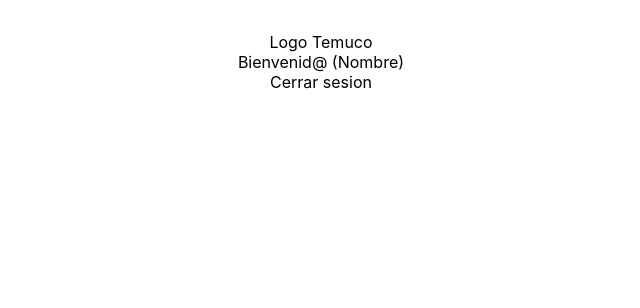
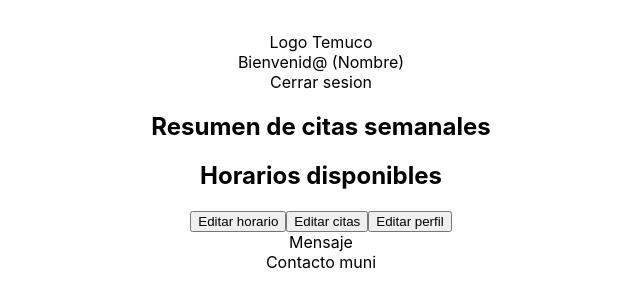
Before and after one commit to anahiadamaco/Taller-III, a React (Create React App) app in the folder frontend/: page / in a window 1280 px wide. Shown: the top 308 px of the page, without its empty margins (319-959 px from the left). Built offline with nearby package versions, Linux system fonts and the light colour scheme.

Commit message:
Pequeño avance

```diff
--- a/frontend/src/component/prestador_servicio/Home.jsx
+++ b/frontend/src/component/prestador_servicio/Home.jsx
@@ -3,12 +3,34 @@ import React from 'react';
 function Home() {
     return (
         <div>
-      {/* Header provisorio mientras se termina el navbar */}
+            {/* Header provisorio */}
             <header>
                 <div> Logo Temuco </div>
                 <div> Bienvenid@ (Nombre) </div>
                 <div> Cerrar sesion </div>
             </header>
+
+            <section>
+                <div>
+                    <h2> Resumen de citas semanales </h2>
+                </div>
+
+                <div>
+                    <h2> Horarios disponibles </h2>
+                </div>
+
+                <div>
+                    <button> Editar horario </button>
+                    <button> Editar citas </button>
+                    <button> Editar perfil </button>
+                </div>
+            </section>
+
+            {/* Footer provisorio */}
+            <footer>
+                <div> Mensaje </div>
+                <div> Contacto muni </div>
+            </footer>
         </div>
     );
 }
```
Also changed, not shown: frontend/src/component/prestador_servicio/Psicologia.jsx (indentation only). Lines whose indentation alone changed are shown as unchanged.
